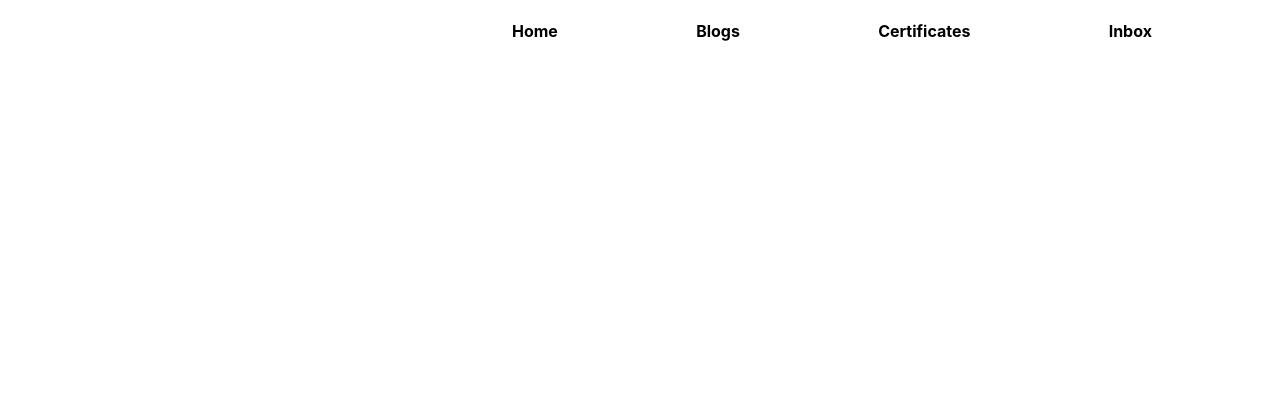
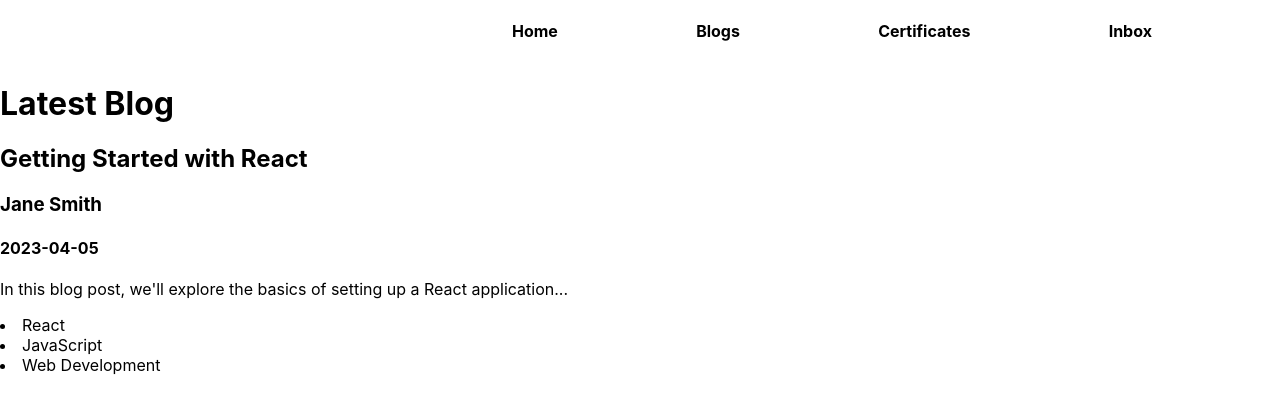
Before and after one commit to Binamin-hussein100/React_blog_colab, a React (Create React App) app: page /certificates in a window 1280 px wide. Shown: the top 414 px of the page. Built offline with nearby package versions, Linux system fonts and the light colour scheme; data requests are answered from the project's data file.

Commit message:
add homepage.js

```diff
--- a/src/App.js
+++ b/src/App.js
@@ -1,11 +1,13 @@
 import logo from './logo.svg';
 import './App.css';
 import Navbar from './components/navbar';
+import HomePage from './components/HomePage';
 
 function App() {
   return (
     <div >
       <Navbar/>
+      <HomePage />
 
     </div>
   );
--- /dev/null
+++ b/src/components/HomePage.js
@@ -0,0 +1,44 @@
+import React,{useEffect,useState} from "react"
+
+
+function HomePage(){
+const[blogdata,setBlogdata]= useState({
+    title:"",
+    author:"",
+    date:"",
+    content:"",
+    tags:[]
+
+})
+useEffect(()=>{
+    fetch("http://localhost:8000/blogs/1")
+    .then(res => res.json())
+    .then(data => setBlogdata(data))
+
+
+},[])
+console.log(blogdata)
+    return(
+        <>
+                <div>
+                    <div>
+                        <h1>Latest Blog</h1></div>
+                    <div>
+                  <h2> {blogdata.title}</h2>
+                  <h3> {blogdata.author}</h3>
+                  <h4> {blogdata.date}</h4>
+                  <p> {blogdata.content}</p>
+                  <p>{blogdata.tags.map((tag)=>(
+                    <li key={tag}>{tag}</li>
+                  ))}</p>
+
+                    </div>
+                </div>
+
+
+
+
+        </>
+    )
+}
+export default HomePage;
--- a/src/components/navbar.js
+++ b/src/components/navbar.js
@@ -2,6 +2,9 @@
 //NAVBAR
     // appending the navbar
     //  React router dom
+
+
+
 const Navbar = () =>{
     return (
         <div className="navbar-contaainer">
```
